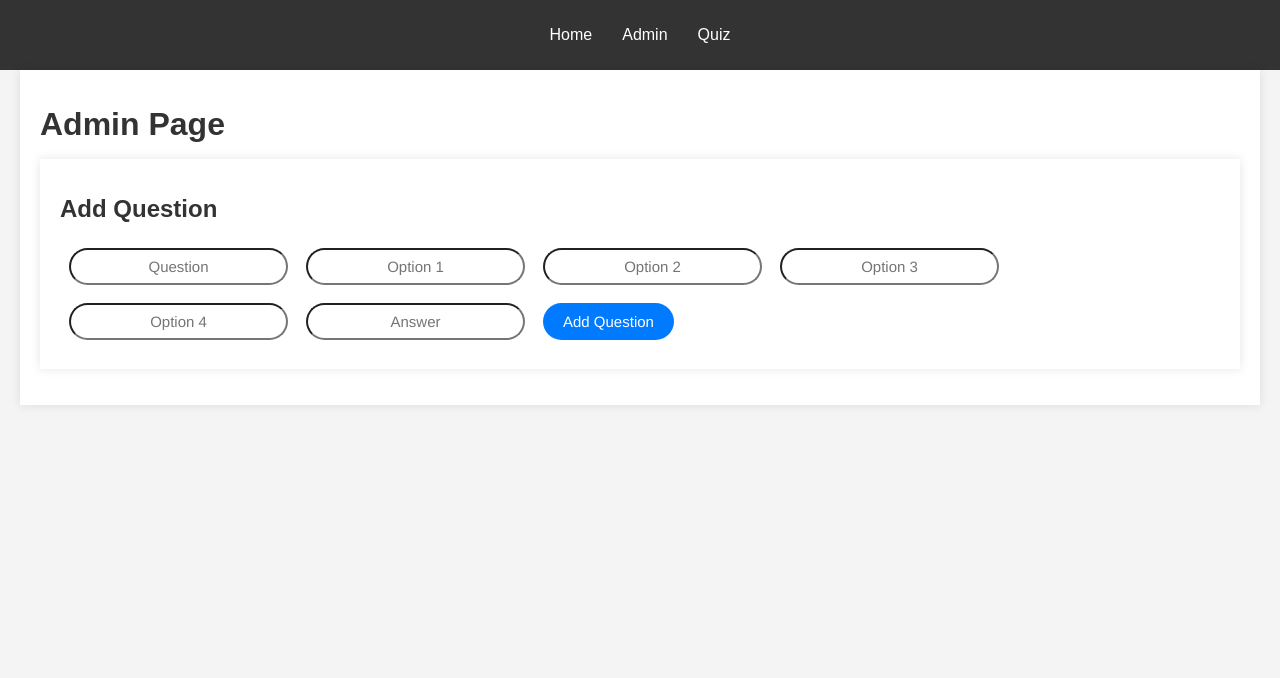
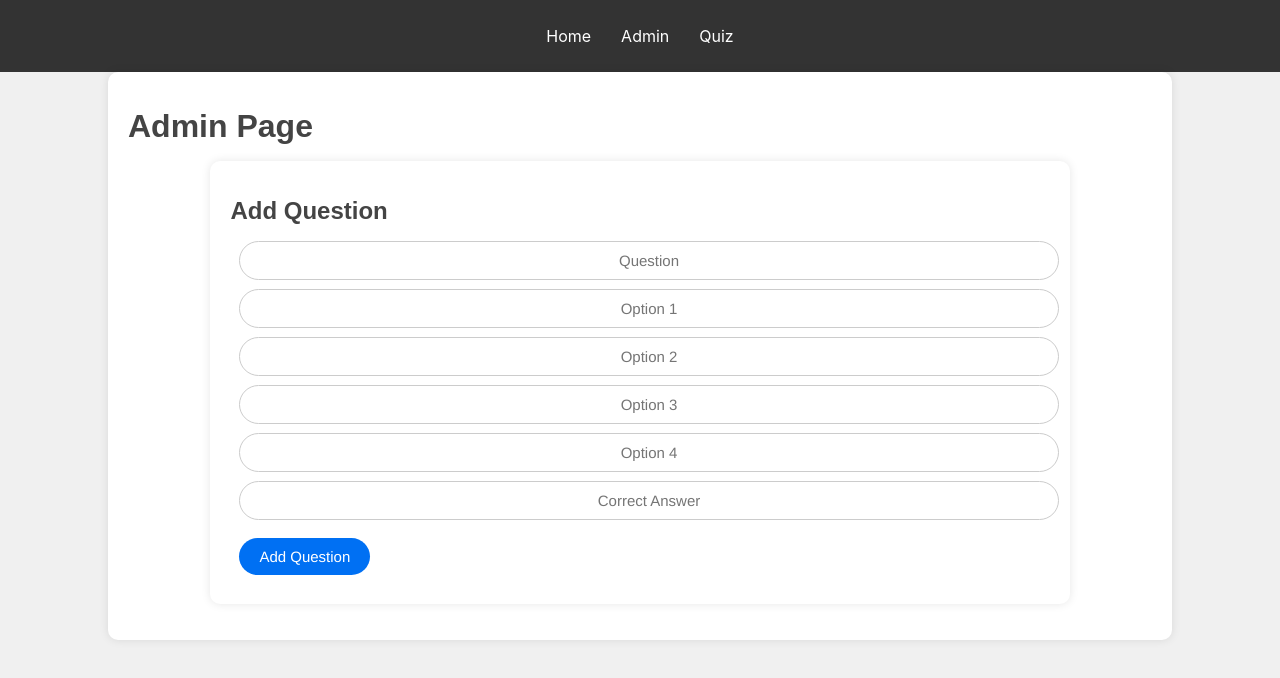
Before and after one commit to peywan/chas-quiz-next-redux, a Next.js app: page /admin in a window 1280 px wide. Shown: the top 678 px of the page. Built offline with nearby package versions, Linux system fonts and the light colour scheme.

Commit message:
finished project

```diff
--- a/src/app/globals.css
+++ b/src/app/globals.css
@@ -93,3 +93,51 @@ button {
 button:hover {
   background-color: #0056b3;
 }
+
+body {
+  margin: 0;
+  padding: 0;
+  font-family: -apple-system, BlinkMacSystemFont, 'Segoe UI', Roboto, 'Helvetica Neue', Arial, sans-serif;
+  background-color: #f0f0f0;
+  color: #333;
+}
+
+h1, h2, h3 {
+  font-family: 'Arial', sans-serif;
+  color: #444;
+}
+
+button {
+  background-color: #0070f3;
+  color: white;
+  border: none;
+  border-radius: 5px;
+  padding: 10px 20px;
+  cursor: pointer;
+}
+
+button:hover {
+  background-color: #005bb5;
+}
+
+.container {
+  width: 80%;
+  margin: auto;
+  padding: 20px;
+  background-color: white;
+  border-radius: 10px;
+  box-shadow: 0 0 10px rgba(0, 0, 0, 0.1);
+}
+
+.remove-button {
+  background-color: red;
+}
+
+input {
+  display: block;
+  margin: 5px 0;
+  padding: 10px;
+  width: calc(100% - 22px);
+  border: 1px solid #ccc;
+  border-radius: 5px;
+}
--- a/src/components/AddQuestion.js
+++ b/src/components/AddQuestion.js
@@ -9,22 +9,41 @@ export default function AddQuestion() {
     const [options, setOptions] = useState(['', '', '', '']);
     const [answer, setAnswer] = useState('');
     const dispatch = useDispatch();
+    const [error, setError] = useState('');
 
     const handleAddQuestion = () => {
+        if (!question.trim()) {
+            setError('Question cannot be empty.');
+            return;
+        }
+
+        const filledOptions = options.filter(option => option.trim() !== '');
+        if (filledOptions.length < 2) {
+            setError('At least two options are required.');
+            return;
+        }
+
+        if (!filledOptions.includes(answer)) {
+            setError('The correct answer must be one of the options.');
+            return;
+        }
+
         dispatch(addQuestion({
             id: Date.now(),
             text: question,
-            options: options,
+            options: filledOptions,
             correctAnswer: answer
         }));
         setQuestion('');
         setOptions(['', '', '', '']);
         setAnswer('');
+        setError('');
     };
 
     return (
         <div className="container">
             <h2>Add Question</h2>
+            {error && <p style={{ color: 'red' }}>{error}</p>}
             <input
                 type="text"
                 value={question}
@@ -48,7 +67,7 @@ export default function AddQuestion() {
                 type="text"
                 value={answer}
                 onChange={(e) => setAnswer(e.target.value)}
-                placeholder="Answer"
+                placeholder="Correct Answer"
             />
             <button onClick={handleAddQuestion}>Add Question</button>
         </div>
```
